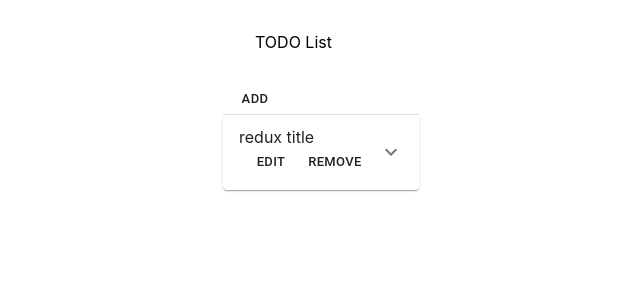
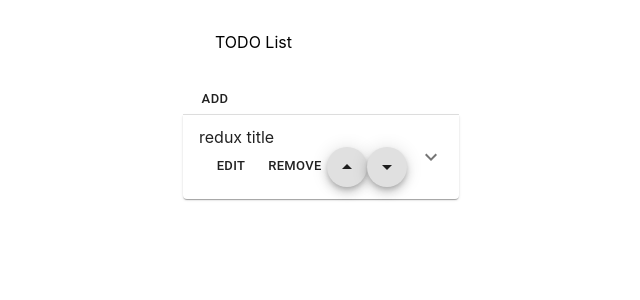
Before and after one commit to pdworniczak/todo-react, a React (Create React App) app: page / in a window 1280 px wide. Shown: the top 300 px of the page, without its empty margins (319-959 px from the left). Built offline with nearby package versions, Linux system fonts and the light colour scheme.

Commit message:
add possibility to reorder todo in list, fix for edidtion and colors display

```diff
--- a/src/todo/Todo.tsx
+++ b/src/todo/Todo.tsx
@@ -1,11 +1,11 @@
 import React, { useState } from 'react';
-import { ExpansionPanel, ExpansionPanelSummary, ExpansionPanelDetails, Button } from '@material-ui/core';
-import ExpandMoreIcon from '@material-ui/icons/ExpandMore';
+import { ExpansionPanel, ExpansionPanelSummary, ExpansionPanelDetails, Button, Fab } from '@material-ui/core';
+import { ExpandMore, ArrowDropUp, ArrowDropDown } from '@material-ui/icons';
 
 import { Todo as TodoType } from './types';
 import './todo.scss';
 import { useDispatch } from 'react-redux';
-import { removeTodo } from './actions';
+import { removeTodo, upTodo, downTodo } from './actions';
 
 interface TodoProps {
   todo: TodoType;
@@ -31,7 +31,7 @@ export default function Todo(props: TodoProps) {
       <ExpansionPanelSummary
         expandIcon={
           todo.description && (
-            <ExpandMoreIcon
+            <ExpandMore
               style={{
                 color: todo.color,
               }}
@@ -46,7 +46,10 @@ export default function Todo(props: TodoProps) {
               color: todo.color,
             }}
             size="small"
-            onClick={edit}
+            onClick={e => {
+              e.stopPropagation();
+              edit();
+            }}
           >
             edit
           </Button>
@@ -59,6 +62,32 @@ export default function Todo(props: TodoProps) {
           >
             remove
           </Button>
+          <Fab
+            size="small"
+            onClick={e => {
+              e.stopPropagation();
+              dispatch(upTodo(todo.id));
+            }}
+            style={{
+              background: todo.bgcolor,
+              color: todo.color,
+            }}
+          >
+            <ArrowDropUp />
+          </Fab>
+          <Fab
+            size="small"
+            onClick={e => {
+              e.stopPropagation();
+              dispatch(downTodo(todo.id));
+            }}
+            style={{
+              background: todo.bgcolor,
+              color: todo.color,
+            }}
+          >
+            <ArrowDropDown />
+          </Fab>
         </section>
       </ExpansionPanelSummary>
       <ExpansionPanelDetails>{todo.description}</ExpansionPanelDetails>
--- a/src/todo/TodoEditor.tsx
+++ b/src/todo/TodoEditor.tsx
@@ -31,19 +31,22 @@ const colors = [
   '#808000',
 ];
 
+const DEFAULT_BG_COLOR = '#FFFFFF';
+const DEFAULT_FONT_COLOR = '#000000';
+
 export default function TodoEditor({ handleClose, context: { open, todo } }: AddEditProps) {
   const [title, setTitle] = useState<string>('');
   const [description, setDescription] = useState<string>('');
-  const [backgroundColor, setBackgroundColor] = useState<string>('#FFF');
-  const [fontColor, setFontColor] = useState<string>('#000');
+  const [backgroundColor, setBackgroundColor] = useState<string>(DEFAULT_BG_COLOR);
+  const [fontColor, setFontColor] = useState<string>(DEFAULT_FONT_COLOR);
   const [titleErrorMessage, setTitleErrorMessage] = useState<string>('');
 
   useEffect(() => {
     setTitle((todo && todo.title) || '');
     setDescription((todo && todo.description) || '');
     setTitleErrorMessage('');
-    setBackgroundColor((todo && todo.bgcolor) || '#FFF');
-    setFontColor((todo && todo.color) || '#000');
+    setBackgroundColor((todo && todo.bgcolor) || DEFAULT_BG_COLOR);
+    setFontColor((todo && todo.color) || DEFAULT_FONT_COLOR);
   }, [todo]);
 
   const dispatch = useDispatch();
@@ -95,8 +98,8 @@ export default function TodoEditor({ handleClose, context: { open, todo } }: Add
               value={backgroundColor}
               onChange={e => setBackgroundColor(e.target.value as string)}
             >
-              {colors.map(color => (
-                <MenuItem value={color} style={{ background: color }}></MenuItem>
+              {colors.map((color, index) => (
+                <MenuItem key={index} value={color} style={{ background: color }}></MenuItem>
               ))}
             </Select>
           </FormControl>
@@ -113,8 +116,8 @@ export default function TodoEditor({ handleClose, context: { open, todo } }: Add
               value={fontColor}
               onChange={e => setFontColor(e.target.value as string)}
             >
-              {colors.map(color => (
-                <MenuItem value={color} style={{ background: color }}></MenuItem>
+              {colors.map((color, index) => (
+                <MenuItem key={index} value={color} style={{ background: color }}></MenuItem>
               ))}
             </Select>
           </FormControl>
@@ -141,6 +144,9 @@ export default function TodoEditor({ handleClose, context: { open, todo } }: Add
                 );
                 setTitle('');
                 setDescription('');
+                setBackgroundColor(DEFAULT_BG_COLOR);
+                setFontColor(DEFAULT_FONT_COLOR);
+                setTitleErrorMessage('');
                 handleClose();
               } else {
                 setTitleErrorMessage('Title is required.');
--- a/src/todo/actions.ts
+++ b/src/todo/actions.ts
@@ -3,7 +3,9 @@ import {
   TodoActionTypes,
   TODO_ADD,
   TODO_EDIT,
-  TODO_REMOVE
+  TODO_REMOVE,
+  TODO_UP,
+  TODO_DOWN,
 } from "./types";
 
 export function addTodo(todo: Todo): TodoActionTypes {
@@ -26,3 +28,17 @@ export function removeTodo(id: number): TodoActionTypes {
     meta: { id }
   };
 }
+
+export function upTodo(id: number): TodoActionTypes {
+  return {
+    type: TODO_UP,
+    meta: { id }
+  };
+}
+
+export function downTodo(id: number): TodoActionTypes {
+  return {
+    type: TODO_DOWN,
+    meta: { id }
+  };
+}
--- a/src/todo/reducer.ts
+++ b/src/todo/reducer.ts
@@ -1,4 +1,4 @@
-import { Todo, TodoActionTypes, TodoState, TODO_ADD, TODO_EDIT, TODO_REMOVE } from './types';
+import { Todo, TodoActionTypes, TodoState, TODO_ADD, TODO_EDIT, TODO_REMOVE, TODO_DOWN, TODO_UP } from './types';
 
 const initialState = {
   todos: [{ id: 0, title: 'redux title', description: 'im inside redux' }] as Todo[],
@@ -16,7 +16,12 @@ export default (state = initialState, action: TodoActionTypes): TodoState => {
       };
     }
     case TODO_EDIT: {
-      const todos = [...state.todos.filter(todo => todo.id !== action.payload.id), action.payload];
+      const todos = [...state.todos];
+      todos.splice(
+        state.todos.findIndex(todo => todo.id === action.payload.id),
+        1,
+        action.payload,
+      );
 
       console.log(todos);
 
@@ -33,6 +38,38 @@ export default (state = initialState, action: TodoActionTypes): TodoState => {
         todos,
       };
     }
+    case TODO_UP: {
+      const todos = [...state.todos];
+      const todoIndex = state.todos.findIndex(todo => todo.id === action.meta.id);
+
+      if (todoIndex > 0) {
+        const todo = todos.splice(todoIndex, 1)[0];
+
+        todos.splice(todoIndex - 1, 0, todo);
+      }
+
+      console.log(todos);
+
+      return {
+        todos,
+      };
+    }
+    case TODO_DOWN: {
+      const todos = [...state.todos];
+      const todoIndex = state.todos.findIndex(todo => todo.id === action.meta.id);
+
+      if (todoIndex !== -1 && todoIndex < todos.length - 1) {
+        const todo = todos.splice(todoIndex, 1)[0];
+
+        todos.splice(todoIndex + 1, 0, todo);
+      }
+
+      console.log(todos);
+
+      return {
+        todos,
+      };
+    }
     default:
       return state;
   }
--- a/src/todo/types.ts
+++ b/src/todo/types.ts
@@ -13,9 +13,11 @@ export interface TodoState {
   todos: Todo[];
 }
 
-export const TODO_ADD = "TODO_ADD";
-export const TODO_EDIT = "TODO_EDIT";
-export const TODO_REMOVE = "TODO_REMOVE";
+export const TODO_ADD = 'TODO_ADD';
+export const TODO_EDIT = 'TODO_EDIT';
+export const TODO_REMOVE = 'TODO_REMOVE';
+export const TODO_UP = 'TODO_UP';
+export const TODO_DOWN = 'TODO_DOWN';
 
 export interface TodoAddAction {
   type: typeof TODO_ADD;
@@ -24,18 +26,31 @@ export interface TodoAddAction {
 
 export interface TodoEditAction {
   type: typeof TODO_EDIT;
-  payload: Todo
+  payload: Todo;
 }
 
-export interface TodoDeleteAction {
+export interface TodoRemoveAction {
   type: typeof TODO_REMOVE;
   meta: {
     id: number;
   };
 }
 
-export type TodoActionTypes = TodoAddAction | TodoEditAction | TodoDeleteAction;
+export interface TodoUpAction {
+  type: typeof TODO_UP;
+  meta: {
+    id: number;
+  };
+}
 
+export interface TodoDownAction {
+  type: typeof TODO_DOWN;
+  meta: {
+    id: number;
+  };
+}
+
+export type TodoActionTypes = TodoAddAction | TodoEditAction | TodoRemoveAction | TodoUpAction | TodoDownAction;
 
 export interface TodoEditorContext {
   open: boolean;
```
